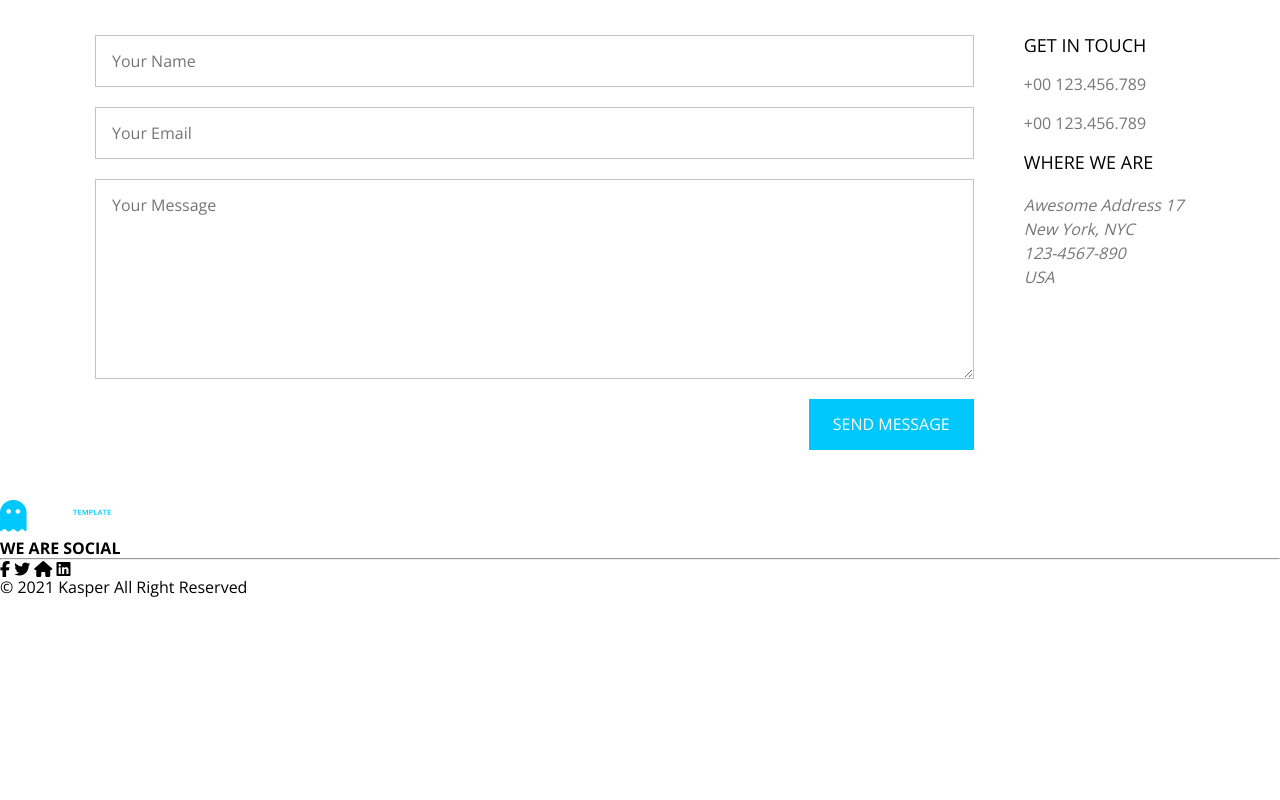
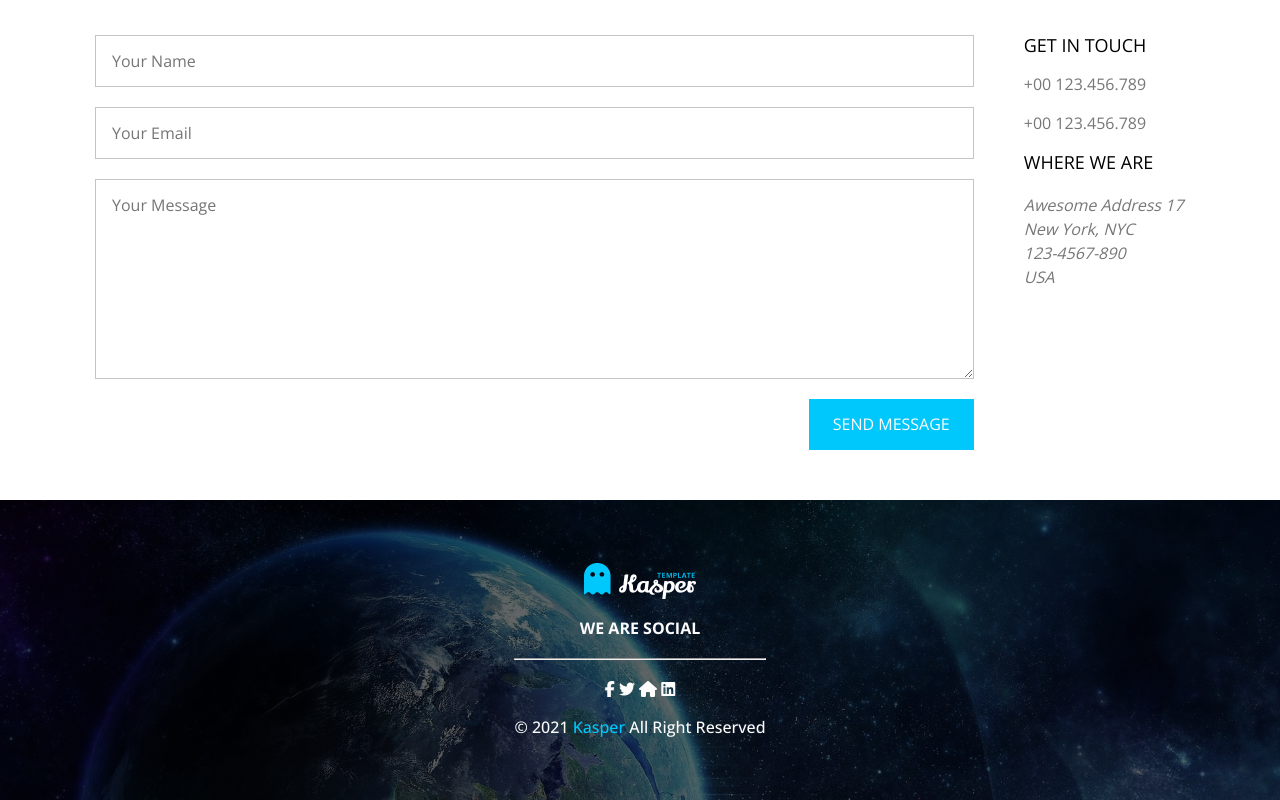
Before and after one commit to abdsydev/kasper-template-two, a plain HTML site: page index.html in a window 1280 px wide. Shown: the part 7364-8164 px from the top of the page. Before the commit the page ends 7962 px from the top, so only its background shows below. Drawn offline with nearby package versions, Linux system fonts and the light colour scheme.

Commit message:
Update kasper.css

```diff
--- a/assets/css/kasper.css
+++ b/assets/css/kasper.css
@@ -748,7 +748,6 @@ section:not(.landing) {
   background-size: cover;
   position: relative;
   @media ma {
-
   }
   &::after {
     content: "";
@@ -991,3 +990,44 @@ section:not(.landing) {
   }
 }
 /* end contact-us */
+/* footer */
+.footer {
+  background: url("../images/subscribe.jpg") no-repeat;
+  background-size: cover;
+  height: 300px;
+  display: flex;
+  justify-content: center;
+  align-items: center;
+  flex-flow: column wrap;
+  text-align: center;
+  color: var(--gray-50);
+  font-weight: 500;
+  gap: 20px;
+  position: relative;
+  &::after {
+    content: "";
+    position: absolute;
+    top: 0;
+    bottom: 0;
+    width: 100%;
+    height: 100%;
+    background-color: rgb(0 0 0 / 60%);
+  }
+  & img {
+    position: relative;
+    z-index: 1;
+  }
+  .social {
+    position: relative;
+    z-index: 1;
+    display: flex;
+    flex-flow: column wrap;
+    gap: 20px;
+    & p {
+      & span {
+        color: var(--main-color);
+      }
+    }
+  }
+}
+/* end footer */
```
